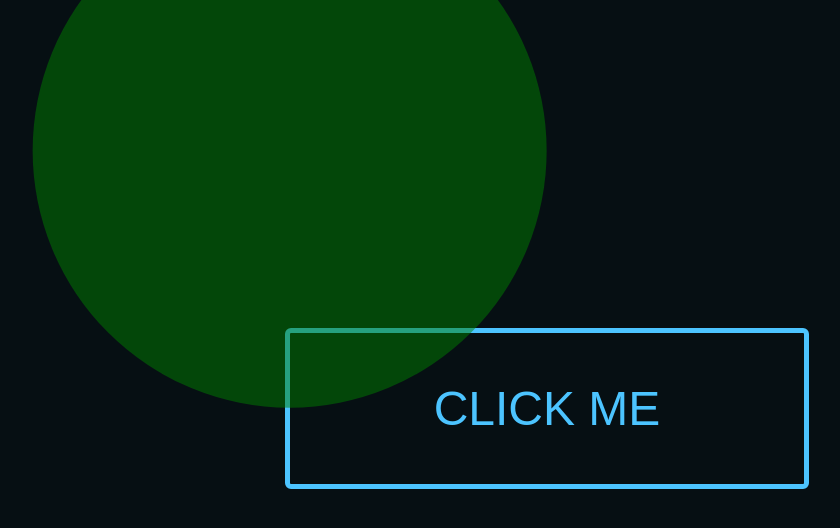
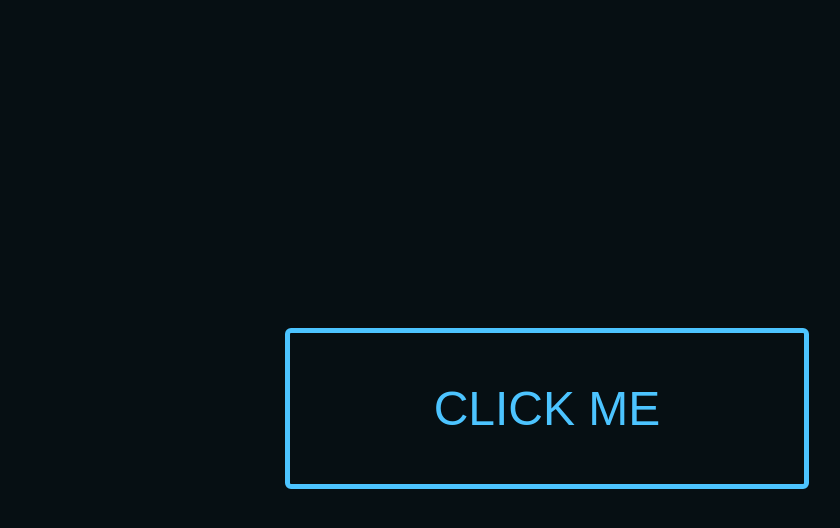
Before and after one commit to Annie-Huang/ripple-button, a website: page index.html in a window 1280 px wide. Shown: the whole page, without its empty margins (93-933 px from the left). Drawn offline with Linux system fonts and the light colour scheme.

Commit message:
Solution one: set intial scale(0) and when the mouse is down, it changes to scale(1) in 500ms

```diff
--- a/style.css
+++ b/style.css
@@ -33,7 +33,8 @@ body {
 
   top: var(--y);
   left: var(--x);
-  transform: translate(-50%, -50%);
+  transform: translate(-50%, -50%) scale(0);
+  transition: transform 500ms;
 
   z-index: -1;
   width: 100%;
@@ -42,3 +43,8 @@ body {
   background: green;
   opacity: 0.5;
 }
+
+/* As long as I hold down my mouse, it will be :active, if I release it wil not be :active anymore */
+.ripple-button:active::before {
+  transform: translate(-50%, -50%) scale(1);
+}
```
